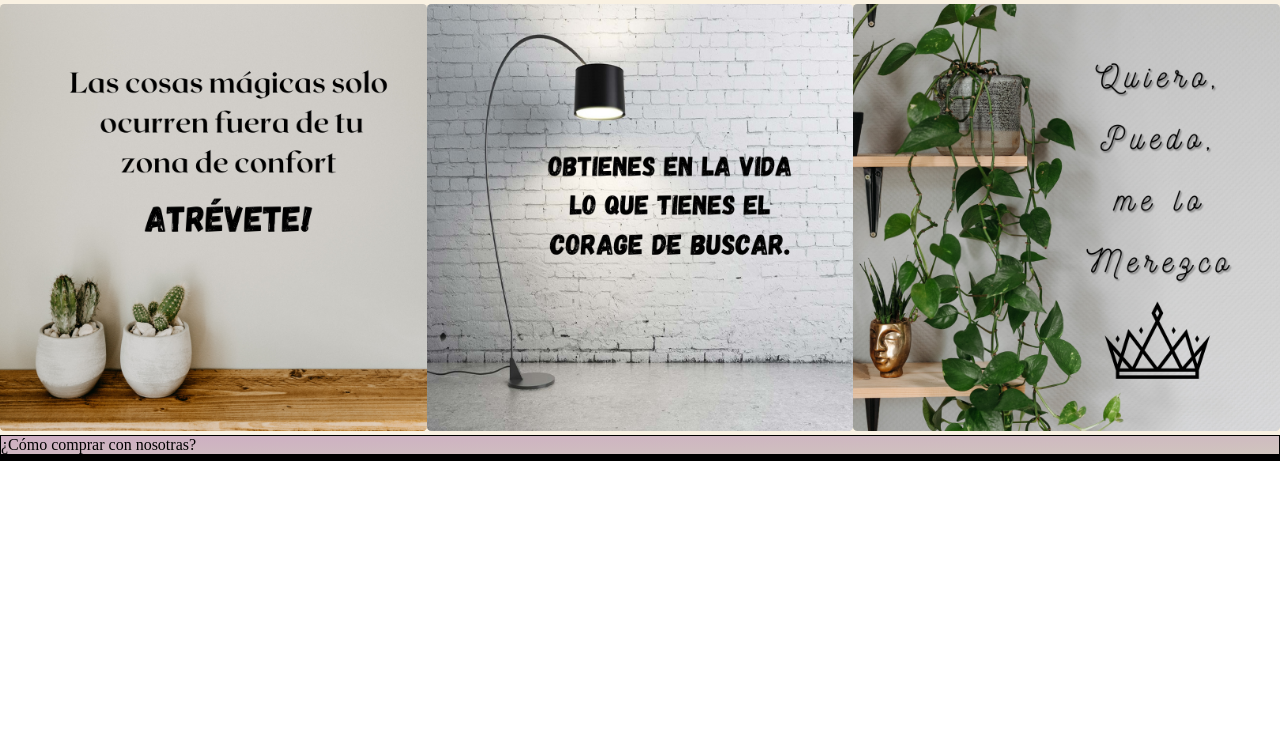
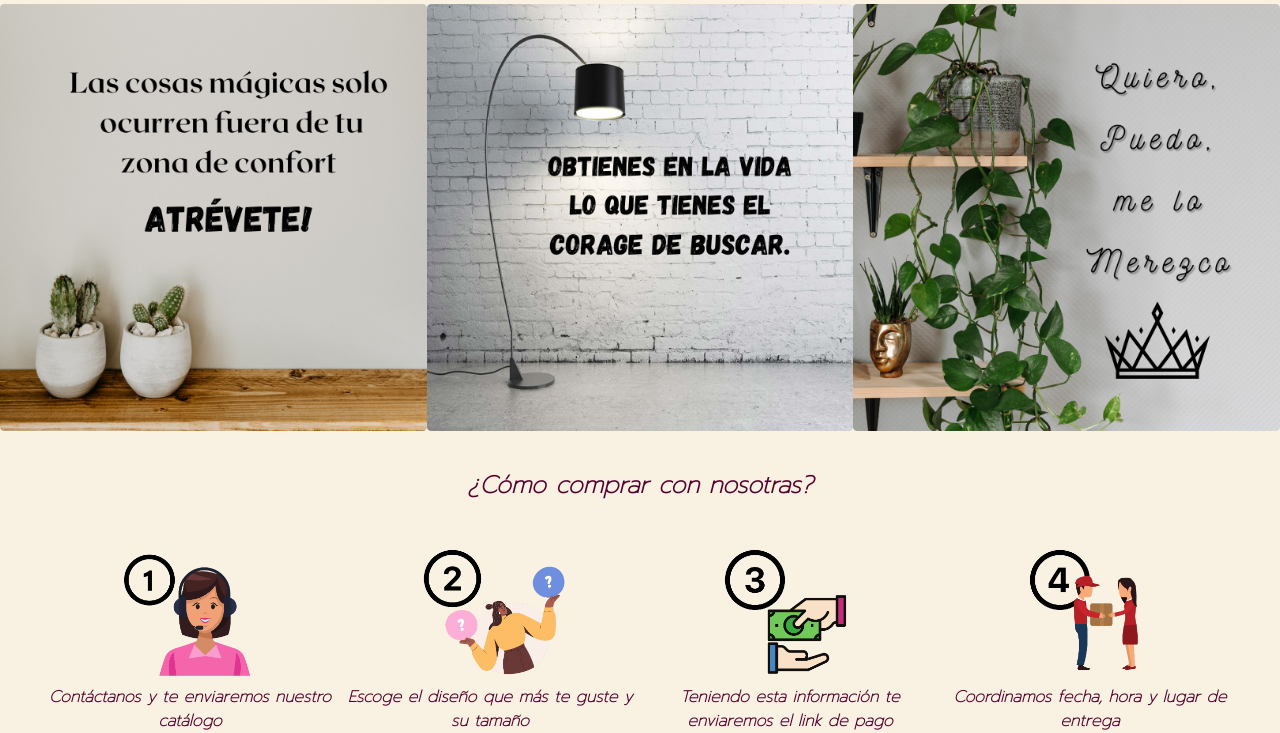
Before and after one commit to ivonnatalia1107/Landing_ventas, a plain HTML site: page index.html in a window 1280 px wide. Shown: the part 1194-1927 px from the top of the page. Before the commit the page ends 1655 px from the top, so only its background shows below. Drawn offline with Linux system fonts and the light colour scheme.

Commit message:
Se añade medio de compra

```diff
--- a/index.css
+++ b/index.css
@@ -68,12 +68,14 @@ main .jumbotron .presentation {
     font-family: 'Lucida Sans', 'Lucida Sans Regular', 'Lucida Grande', 'Lucida Sans Unicode', Geneva, Verdana, sans-serif;
     font-style: oblique;
     font-size: large;
+    padding: 5%;
 
 
 }
 
-main .jumbotron .img-presentacion {
+main .jumbotron .img-presentacion img {
     padding: 1%;
+    border-radius: 10%;
 }
 
 main .jumbotron .contact {
@@ -162,34 +164,52 @@ main .showroom .box img:hover {
 
 /* CSS About */
 
-main .about {
+/* Css Why */
 
-    background-image: linear-gradient(to bottom right, rgba(164, 89, 154, 0.384), rgba(172, 158, 140, 0.384));
-    background-color: rgba(192, 180, 164, 0.384);
+main .about .why {
+
+    display: flex;
+    justify-content: center;
+    align-items: center;
+    height: 100px;
+    font-family: 'Prompt', sans-serif;
+    font-style: italic;
+    color: rgb(84, 0, 46);
+    font-weight: 900;
+    background-color: rgba(231, 196, 136, 0.242);
+    font-size: x-large;
 
 }
 
-main .about .why {
-    border: 1px solid black;
+/* Css Steps */
+
+main .stepbystep {
+    display: flex;
+    flex-wrap: wrap;
+    justify-content: center;
+    font-family: 'Prompt', sans-serif;
+    font-style: italic;
+    color: rgb(84, 0, 46);
+    font-weight: 900;
+    background-color: rgba(231, 196, 136, 0.242);
 }
 
-main .about .steps
+main .stepbystep .step {
+    display: flex;
+    flex-direction: column;
+    justify-content: center;
+    align-items: center;
+    max-height: 200px;
+    width: 300px;
+    text-align: center;
 
-main .about .steps .step1 {
-    border: 1px solid black;
 }
 
-main .about .steps .step2 {
-    border: 1px solid black;
+main .stepbystep .step img {
+    height: 150px;
 }
 
-main .about .steps .step3 {
-    border: 1px solid black;
-}
 
-main .about .steps .step4 {
-    border: 1px solid black;
-}
 
 /* Responsividad */
 
--- a/index.html
+++ b/index.html
@@ -75,17 +75,26 @@
             <div class="why">
                 <p> ¿Cómo comprar con nosotras? </p>
             </div>
-            <div class="steps">
-                <div class="step1">
-                </div>
-                <div class="step2">
-                </div>
-                <div class="step3">
+        </section>
+        <section class="stepbystep">
 
-                </div>
-                <div class="step4">
-                </div>
+            <div class="step">
+                <img src="./imagenes/Contact.png" alt="contact">
+                <p> Contáctanos y te enviaremos nuestro catálogo</p>
             </div>
+            <div class="step">
+                    <img src="./imagenes/Choose.png" alt="choose">
+                    <p> Escoge el diseño que más te guste y su tamaño </p>
+            </div>
+            <div class="step">
+                    <img src="./imagenes/Pay.png" alt="pay">
+                    <p> Teniendo esta información te enviaremos el link de pago </p>
+            </div>
+            <div class="step">
+                    <img src="./imagenes/Deliver.png" alt="deliver">
+                    <p> Coordinamos fecha, hora y lugar de entrega</p>
+            </div>
+
         </section>
     </main>
     <footer>
```
Also changed, not shown: imagenes/Choose.png (added), imagenes/Contact.png (added), imagenes/Deliver.png (added), imagenes/Pay.png (added).
